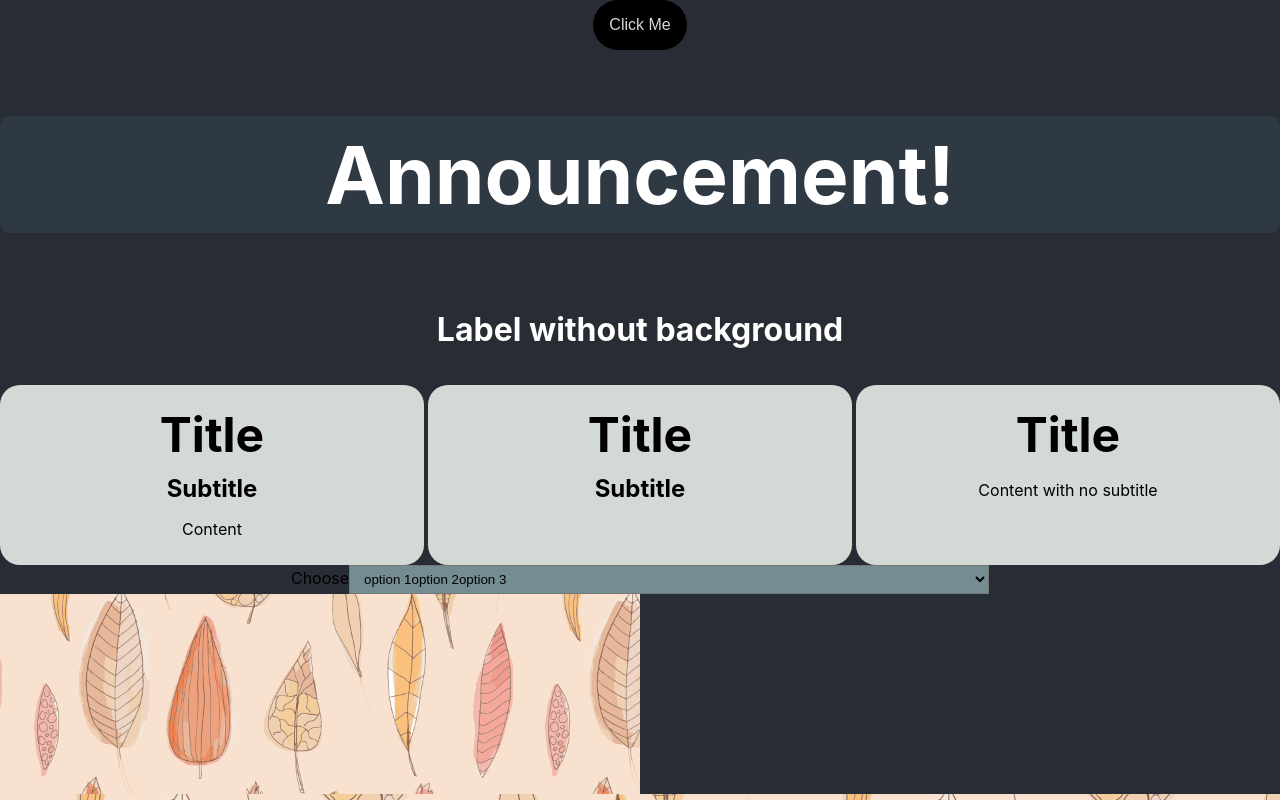
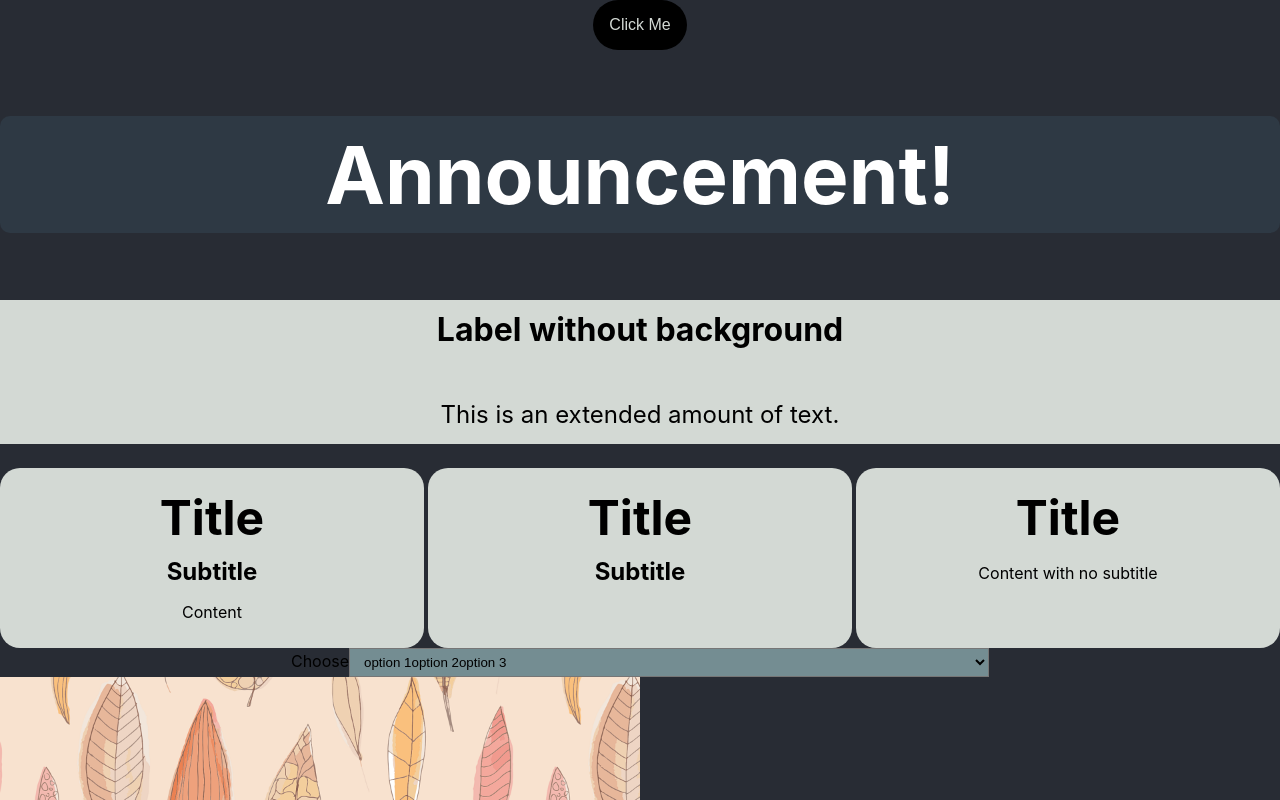
Before and after one commit to Nyxwildflower/assignment_12_msobering, a React (Create React App) app: page / in a window 1280 px wide. Shown: the top 800 px of the page. Built offline with nearby package versions, Linux system fonts and the light colour scheme.

Commit message:
Added a basic text component.

```diff
--- a/src/App.tsx
+++ b/src/App.tsx
@@ -6,6 +6,7 @@ import Dropdown from "./components/Dropdown/Dropdown";
 import HeroImage from "./components/HeroImage/HeroImage";
 import Img from "./components/Img/Img";
 import Label from "./components/Label/Label";
+import Text from "./components/Text/Text";
 
 function App() {
   return (
@@ -23,7 +24,10 @@ function App() {
         fontSize="5em"
         fontColor="#FFF"
       />
-      <Label label="Label without background" fontSize="2em" fontColor="#FFF" />
+      <div style={{ backgroundColor: "#D3D9D4" }}>
+        <Label label="Label without background" fontSize="2em" />
+        <Text label="This is an extended amount of text." fontSize="1.5em" />
+      </div>
       <div style={{ display: "flex", justifyContent: "space-between" }}>
         <Card
           backgroundColor={"#D3D9D4"}
--- /dev/null
+++ b/src/components/Text/Text.tsx
@@ -0,0 +1,18 @@
+import React from "react";
+import TextProps from "./Text.types";
+import styled from "styled-components";
+
+const StyledText = styled.p<{
+  $fontSize?: string;
+}>`
+  padding: 15px;
+  font-size: ${(props) => (props.$fontSize ? props.$fontSize : "1em")};
+`;
+
+const Text = (props: TextProps) => {
+  return (
+    <StyledText style={{ fontSize: props.fontSize }}>{props.label}</StyledText>
+  );
+};
+
+export default Text;
--- /dev/null
+++ b/src/components/Text/Text.types.tsx
@@ -0,0 +1,4 @@
+export default interface TextProps {
+  label: string;
+  fontSize?: string;
+}
--- /dev/null
+++ b/src/components/Text/index.tsx
@@ -0,0 +1 @@
+export { default } from "./Text";
--- a/src/components/index.tsx
+++ b/src/components/index.tsx
@@ -4,3 +4,4 @@ export { default as Dropdown } from "./Dropdown";
 export { default as HeroImage } from "./HeroImage";
 export { default as Img } from "./Img";
 export { default as Label } from "./Label";
+export { default as Text } from "./Text";
```
Also changed, not shown: 2 other files (tests, documents, lock files or other folders).
